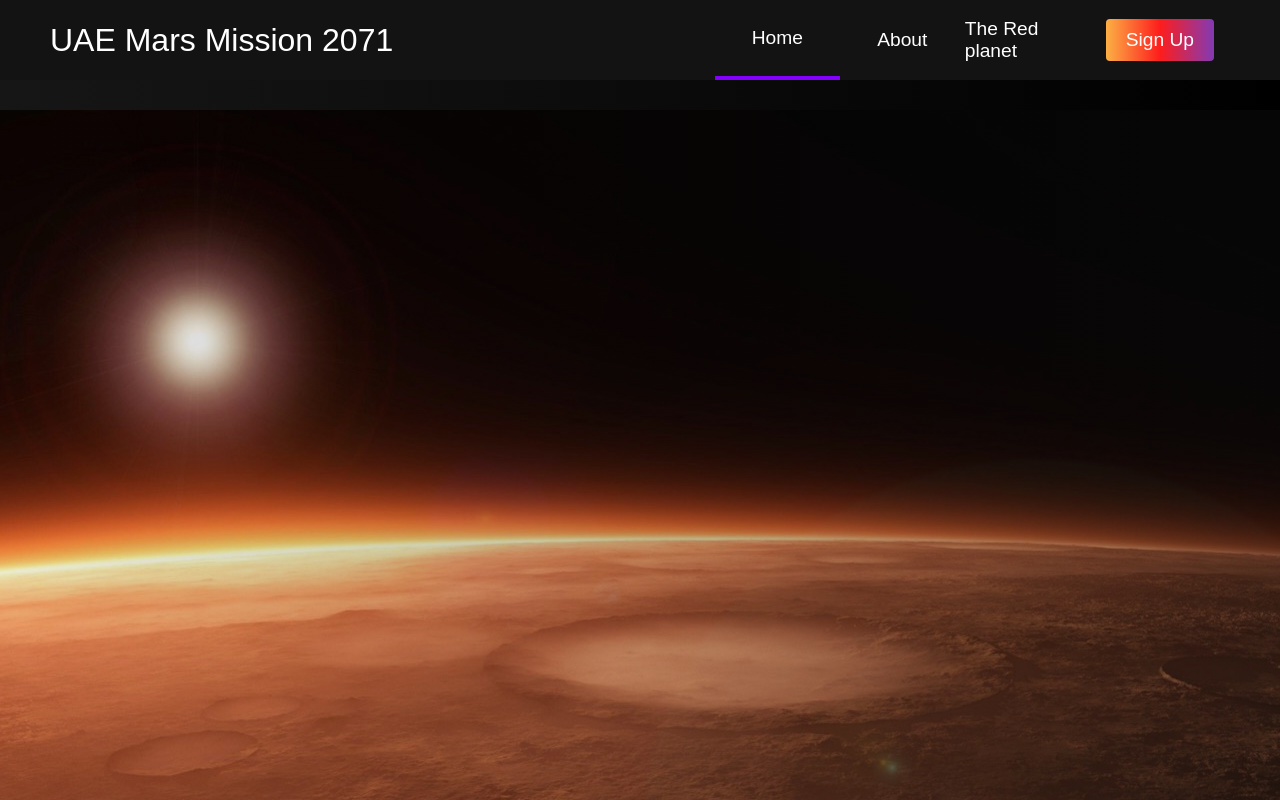
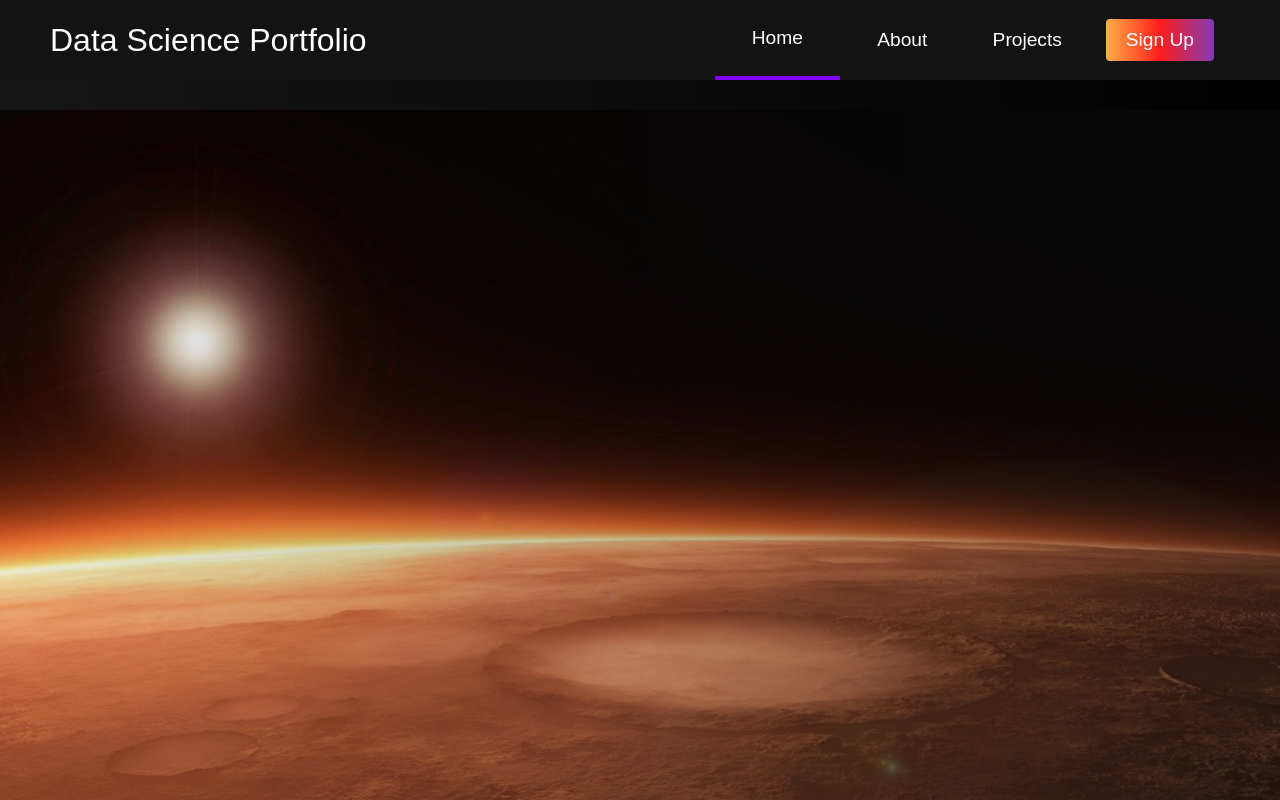
Before and after one commit to Abdulkarim-Suleiman/data-ninja.github.io, a plain HTML site: page index.html in a window 1280 px wide. Shown: the top 800 px of the page. Drawn offline with Linux system fonts and the light colour scheme.

Commit message:
new html

```diff
--- a/index.html
+++ b/index.html
@@ -17,7 +17,7 @@
      <!-- Navbar Section -->
      <nav class="navbar">
        <div class="navbar__container">
-         <a href="#home" id="navbar__logo">UAE Mars Mission 2071</a>
+         <a href="#home" id="navbar__logo">Data Science Portfolio</a>
          <div class="navbar__toggle" id="mobile-menu">
            <span class="bar"></span> <span class="bar"></span>
            <span class="bar"></span>
@@ -31,7 +31,7 @@
            </li>
            <li class="navbar__item">
              <a href="#services" class="navbar__links" id="services-page"
-               >The Red planet</a
+               >Projects</a
              >
            </li>
            <li class="navbar__btn">
@@ -62,7 +62,7 @@
            <div class="main__img--card"></div>
          </div>
          <div class="main__content">
-           <h1>WHAT IS OUR GOAL ?</h1>
+           <h1>WHAT IS MY GOAL ?</h1>
            <h2>To land and build a habitat on the red planet by 2071</h2>
            <p>Schedule a visit to our space center and learn more about our mission</p>
            <button class="main__btn"><a href="#">Book Your Visit</a></button>
```
